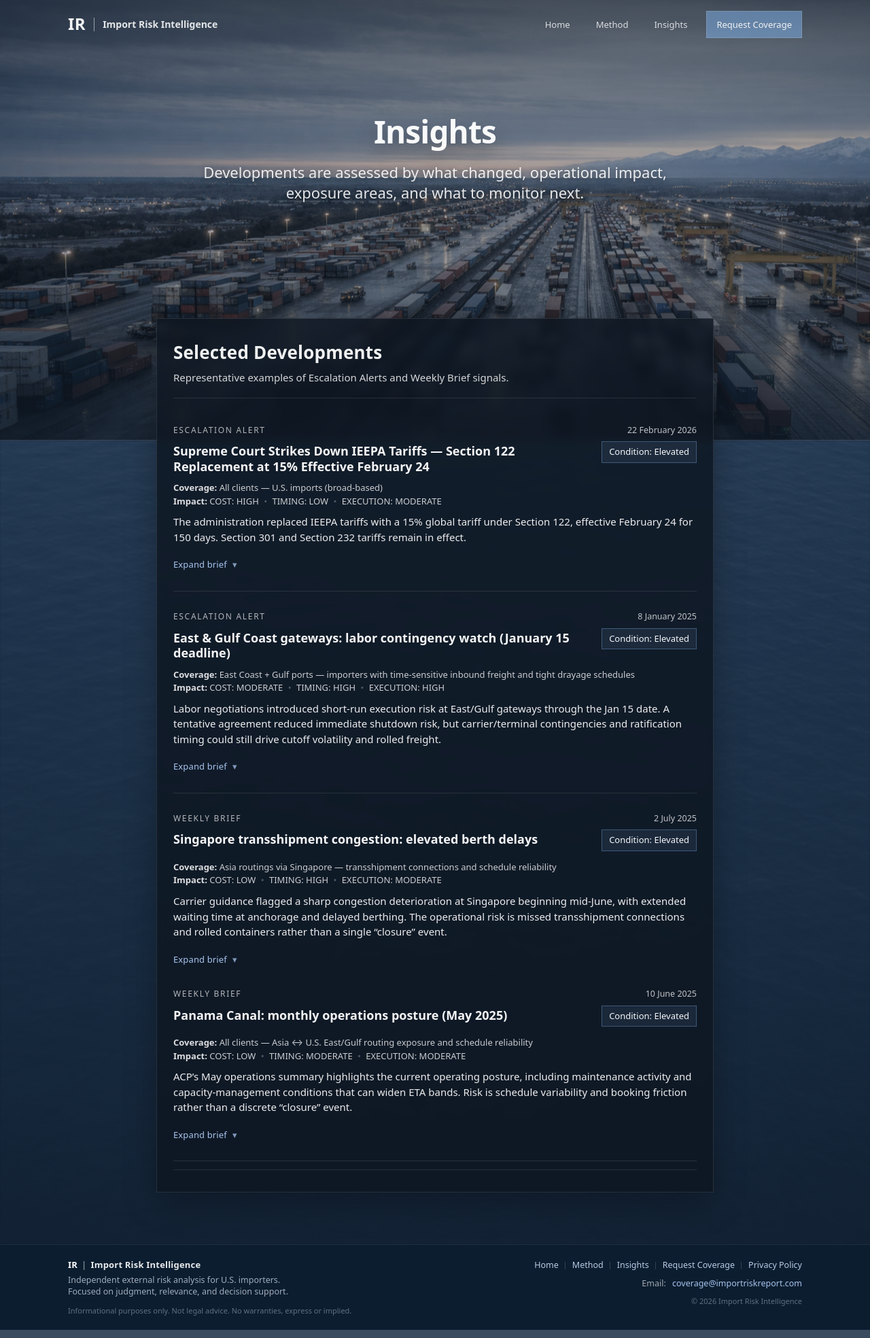
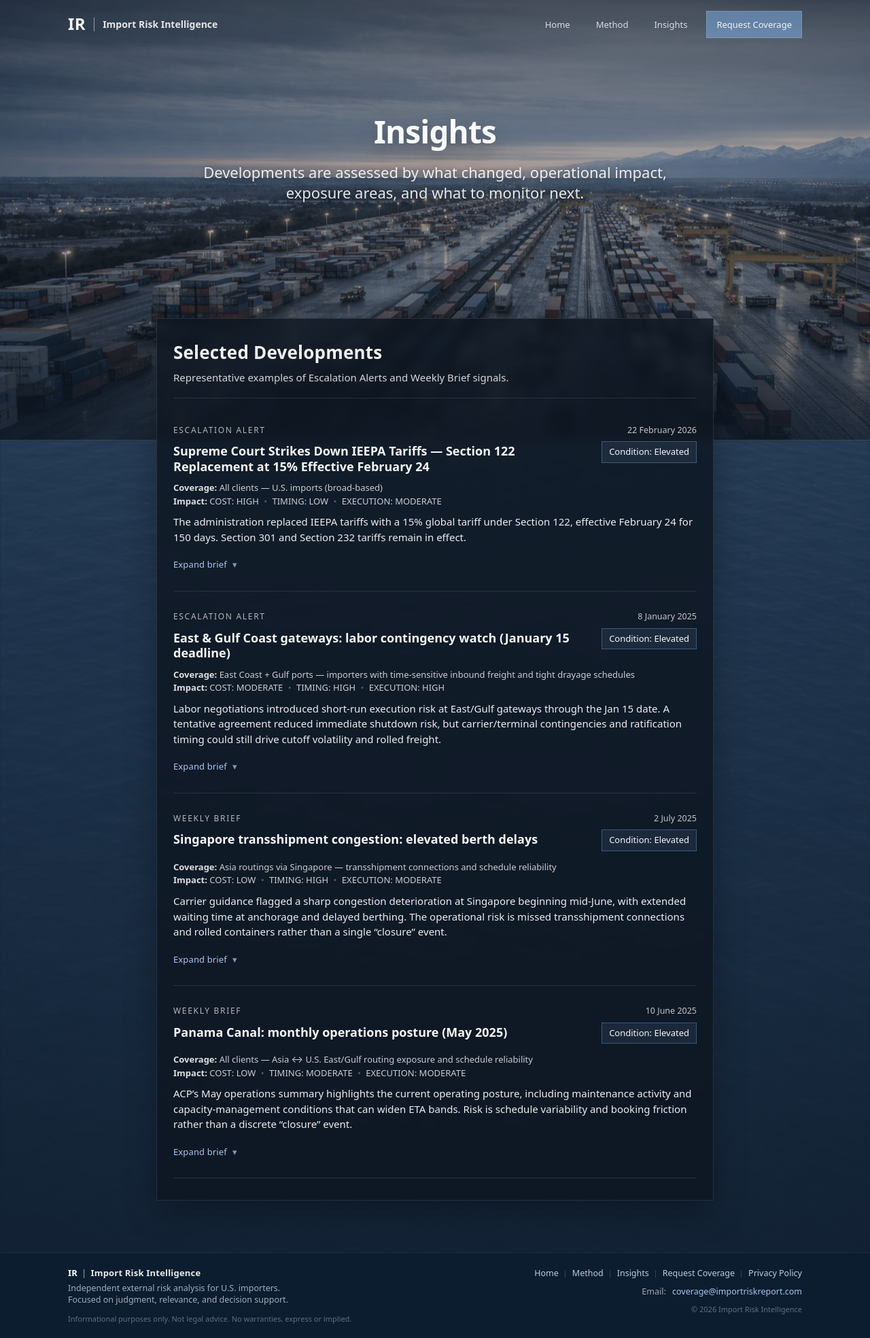
Before and after one commit to importrisk/import-risk-intelligence-site, a Jekyll site: the page built from insights.html, in a window 1280 px wide. Shown: the whole page at 68% size. Built offline with Jekyll 4.4.1, drawn with Linux system fonts in a browser that asks for light colours.

Commit message:
Update insights.html

```diff
--- a/insights.html
+++ b/insights.html
@@ -330,7 +330,9 @@
     </div>
   </details>
 </article>
-<!-- ENTRY 4 -->
+<hr class="brief-rule">
+
+        <!-- ENTRY 4 -->
 <article class="brief-entry" id="wb-2025-06-10">
   <header class="brief-entry-head">
 
@@ -417,7 +419,6 @@
 </article>
 
 <hr class="brief-rule">
-<hr class="brief-rule">
       </div>
     </div>
   </section>
```
